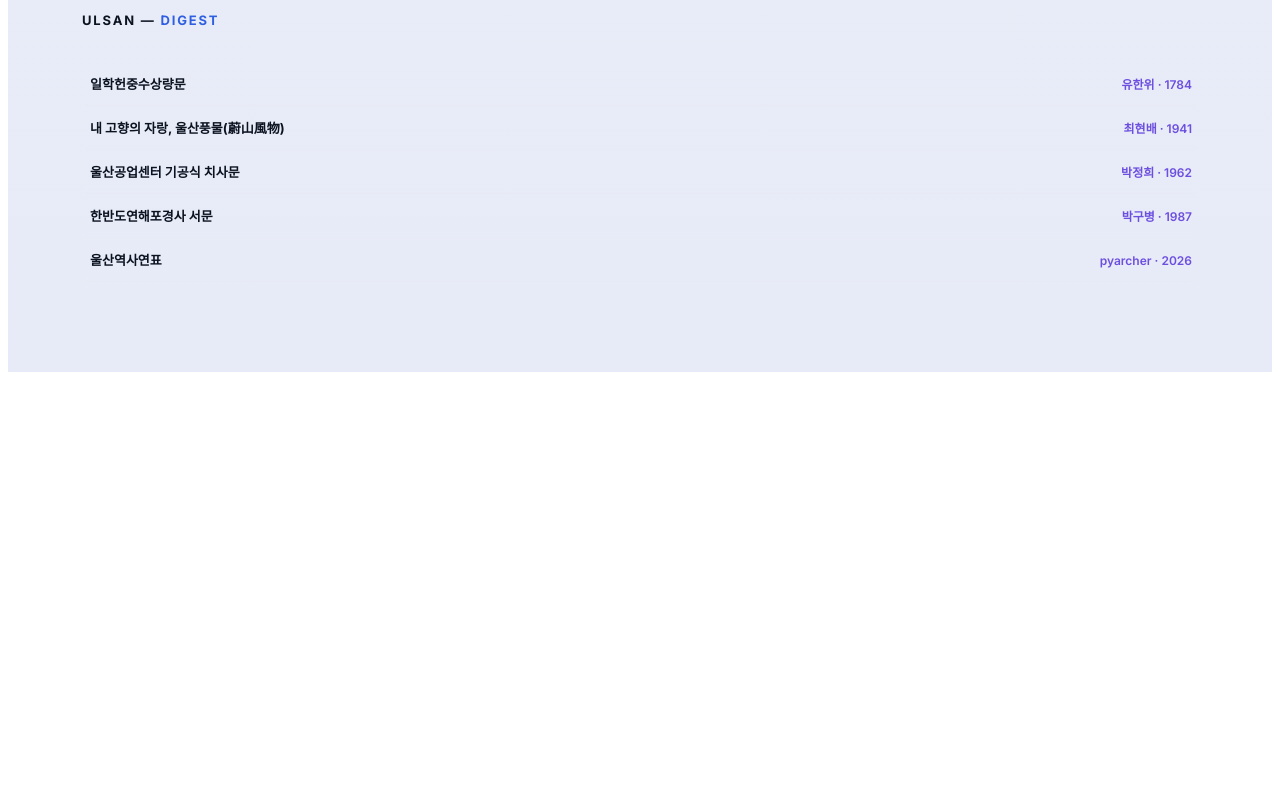
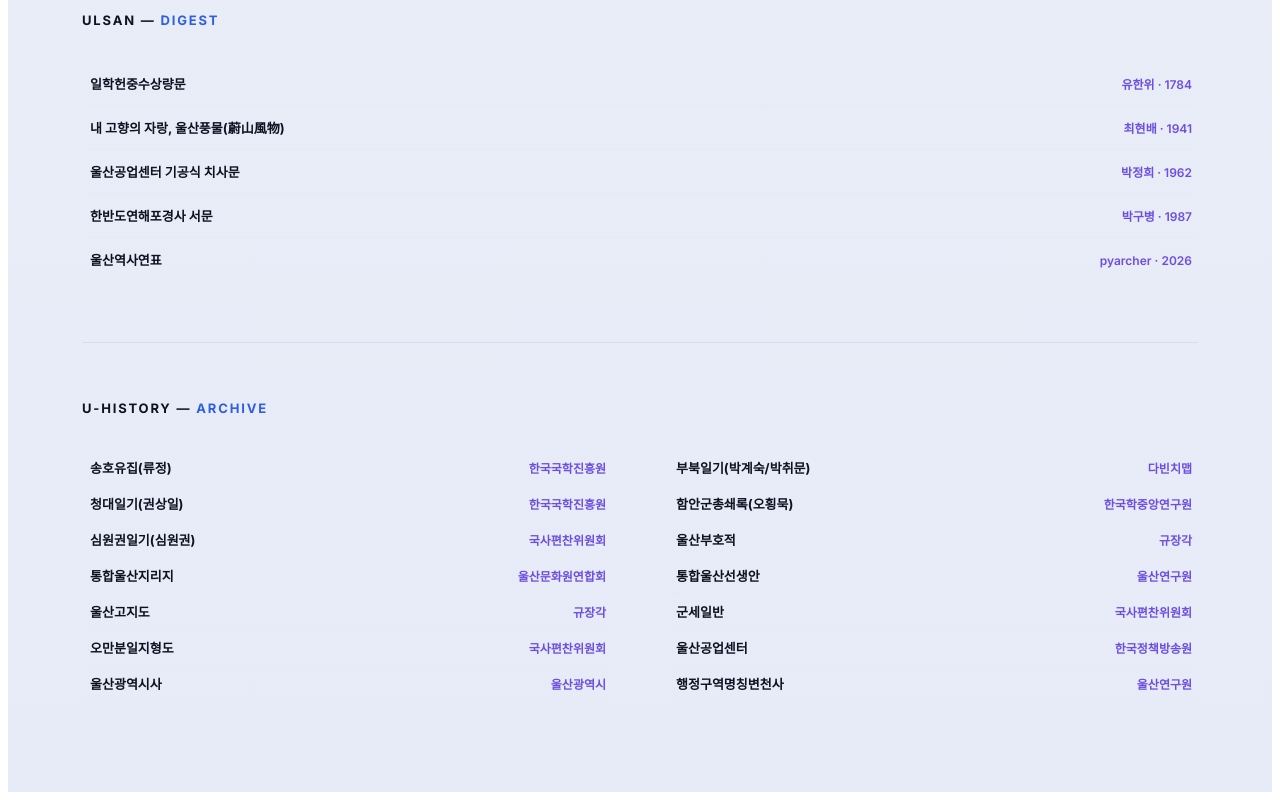
Before and after one commit to pyarcher/PyArcher, a React (Vite) app: page / in a window 1280 px wide. Shown: the part 2191-2991 px from the top of the page. Before the commit the page ends 2571 px from the top, so only its background shows below. Built offline with nearby package versions, Linux system fonts and the light colour scheme.

Commit message:
Add files via upload

```diff
--- a/src/App.jsx
+++ b/src/App.jsx
@@ -179,6 +179,27 @@ const ARTICLES = [
   },
 ];
 
+// U-History Archive — reference list of primary sources & records held by
+// other institutions. No file is hosted here; each entry simply names the
+// source and the institution that provides access to it. Add a `url` field
+// to any entry later if you want the title to link out.
+const ARCHIVE = [
+  { title: "송호유집(류정)", org: "한국국학진흥원" },
+  { title: "부북일기(박계숙/박취문)", org: "다빈치맵" },
+  { title: "청대일기(권상일)", org: "한국국학진흥원" },
+  { title: "함안군총쇄록(오횡묵)", org: "한국학중앙연구원" },
+  { title: "심원권일기(심원권)", org: "국사편찬위원회" },
+  { title: "울산부호적", org: "규장각" },
+  { title: "통합울산지리지", org: "울산문화원연합회" },
+  { title: "통합울산선생안", org: "울산연구원" },
+  { title: "울산고지도", org: "규장각" },
+  { title: "군세일반", org: "국사편찬위원회" },
+  { title: "오만분일지형도", org: "국사편찬위원회" },
+  { title: "울산공업센터", org: "한국정책방송원" },
+  { title: "울산광역시사", org: "울산광역시" },
+  { title: "행정구역명칭변천사", org: "울산연구원" },
+];
+
 export default function KimSangYukPortfolio() {
   const [copied, setCopied] = useState("");
 
@@ -221,6 +242,7 @@ export default function KimSangYukPortfolio() {
           .kp-card { margin-top: 40px; }
           .kp-name { font-size: clamp(46px, 13vw, 88px) !important; }
           .kp-essay-cols { grid-template-columns: 1fr !important; }
+          .kp-archive-cols { grid-template-columns: 1fr !important; }
         }
       `}</style>
 
@@ -456,6 +478,37 @@ export default function KimSangYukPortfolio() {
                 </span>
               </a>
             ))}
+          </div>
+        </div>
+
+        {/* ---------------- U-History Archive ---------------- */}
+        <div style={styles.archiveSection}>
+          <p style={styles.eyebrow}>
+            U-HISTORY <span style={styles.eyebrowDash}>&mdash;</span>{" "}
+            <span style={styles.eyebrowBlue}>ARCHIVE</span>
+          </p>
+
+          <div className="kp-archive-cols" style={styles.archiveCols}>
+            {ARCHIVE.map((doc, i) =>
+              doc.url ? (
+                <a
+                  key={i}
+                  href={doc.url}
+                  target="_blank"
+                  rel="noopener noreferrer"
+                  className="kp-essay-link"
+                  style={styles.archiveItem}
+                >
+                  <span style={styles.archiveTitle}>{doc.title}</span>
+                  <span style={styles.archiveOrg}>{doc.org}</span>
+                </a>
+              ) : (
+                <div key={i} style={styles.archiveItem}>
+                  <span style={styles.archiveTitle}>{doc.title}</span>
+                  <span style={styles.archiveOrg}>{doc.org}</span>
+                </div>
+              )
+            )}
           </div>
         </div>
       </div>
@@ -763,4 +816,40 @@ const styles = {
     whiteSpace: "nowrap",
     flexShrink: 0,
   },
+
+  /* ---- U-History Archive ---- */
+  archiveSection: {
+    marginTop: 60,
+    paddingTop: 44,
+    borderTop: "1px solid #D7DCEE",
+  },
+  archiveCols: {
+    display: "grid",
+    gridTemplateColumns: "1fr 1fr",
+    columnGap: 56,
+  },
+  archiveItem: {
+    display: "flex",
+    justifyContent: "space-between",
+    alignItems: "baseline",
+    gap: 16,
+    padding: "8px 6px",
+    borderRadius: 8,
+    borderLeft: "2px solid transparent",
+    borderBottom: "1px solid #E7EAF4",
+    textDecoration: "none",
+    color: "#0B1220",
+  },
+  archiveTitle: {
+    fontSize: 13,
+    fontWeight: 700,
+    color: "#0B1220",
+  },
+  archiveOrg: {
+    fontSize: 12,
+    color: "#6D4FE0",
+    fontWeight: 600,
+    whiteSpace: "nowrap",
+    flexShrink: 0,
+  },
 };
```
